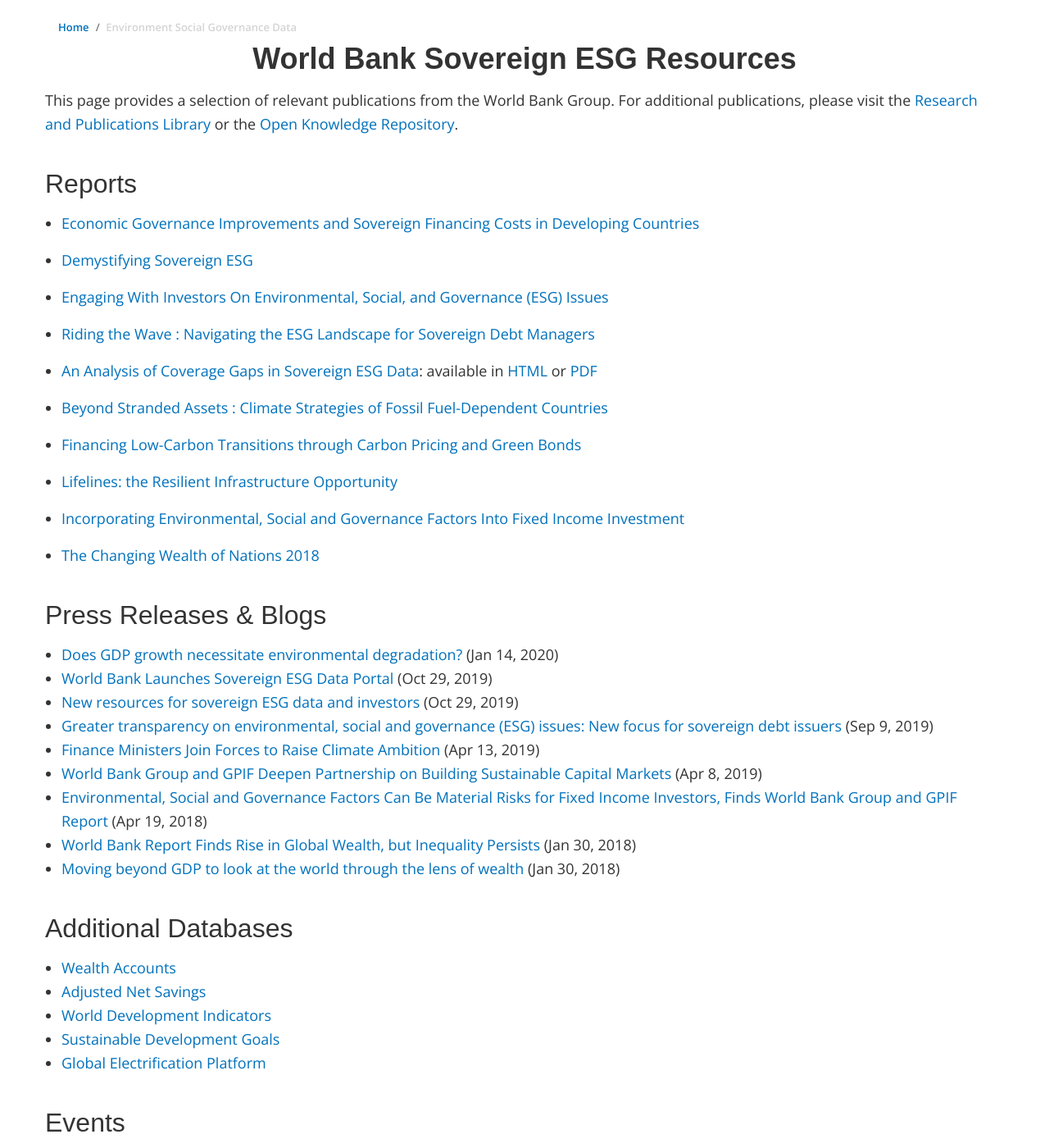
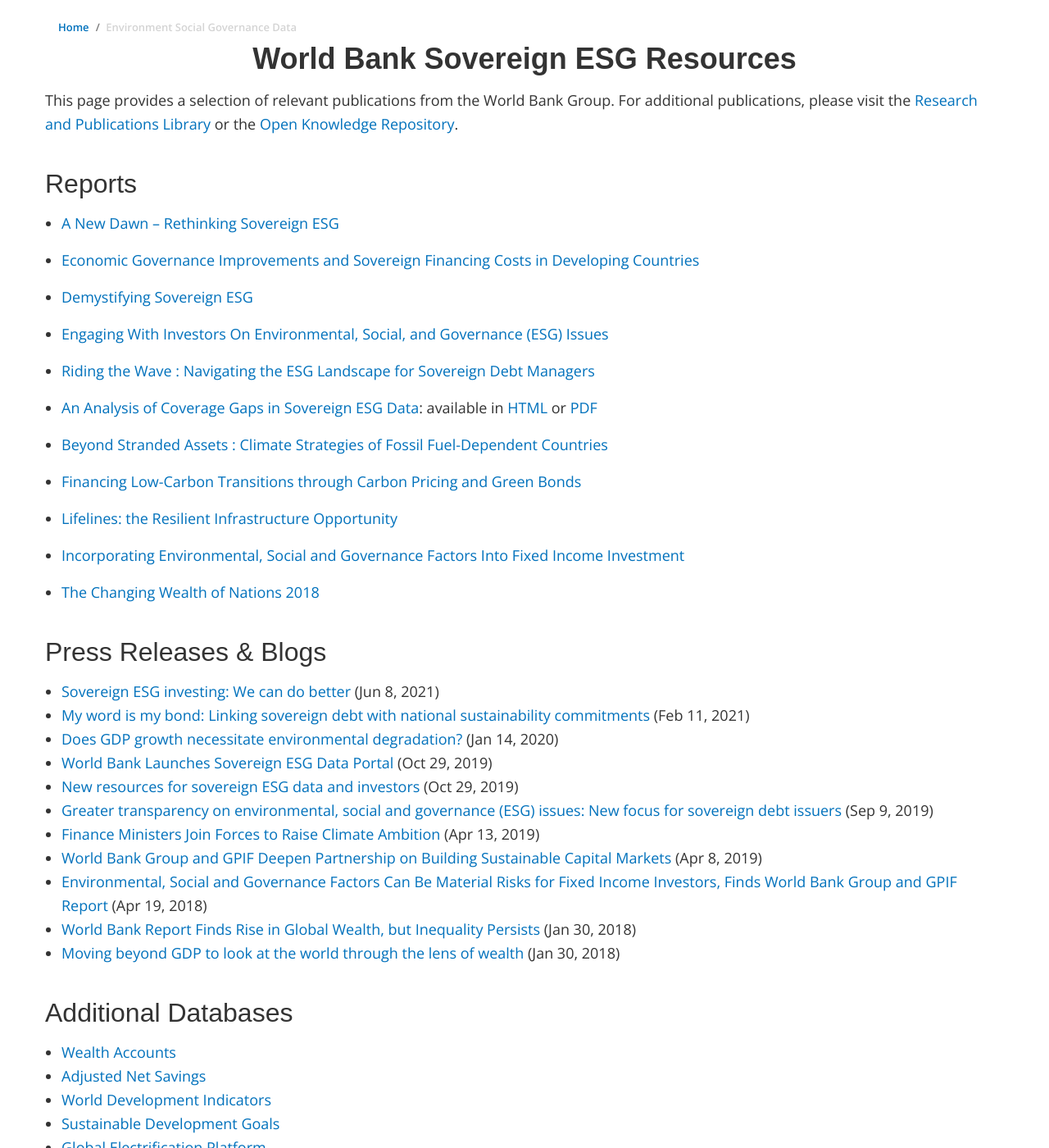
Before and after one commit to tgherzog/wbg-esg-website, a Jekyll site: the page built from research.md, in a window 1280 px wide and 1400 px high, scrolled down 479 px. Shown: the whole window at 82% size. Built offline with Jekyll 4.4.1, drawn with Linux system fonts in a browser that asks for light colours; nearby versions of some CDN libraries; some web fonts are replaced; library files that are not in the unit come from our copies.

Commit message:
Latest reports

```diff
--- a/index.html
+++ b/index.html
@@ -347,7 +347,7 @@
                 </ol>
                 <div class="lp__card_list_horizontal">
                           <ul class="lp__card_list">
-                    <li class="lp__card_list_item"> <span class="card_link"> <a href="research.html">Read More</a> </span> </li>
+                    <li class="lp__card_list_item"> <span class="card_link"> <a href="research.html">More Resources</a> </span> </li>
                   </ul>
                         </div>
               </div>
--- a/research.md
+++ b/research.md
@@ -7,6 +7,9 @@
 or the [Open Knowledge Repository](https://openknowledge.worldbank.org).
 
 ### Reports
+
+* [A New Dawn – Rethinking Sovereign ESG](https://documents.worldbank.org/curated/en/694901623100755591)
+  <!-- (Jun 7, 2021) -->
 
 * [Economic Governance Improvements and Sovereign Financing Costs in Developing Countries](https://documents.worldbank.org/curated/en/565681620234717531)
   <!-- (May 5, 2021) -->
@@ -40,6 +43,10 @@
 
 ### Press Releases & Blogs
 
+* [Sovereign ESG investing: We can do better](https://blogs.worldbank.org/psd/sovereign-esg-investing-we-can-do-better)
+  (Jun 8, 2021)
+* [My word is my bond: Linking sovereign debt with national sustainability commitments](https://blogs.worldbank.org/climatechange/my-word-my-bond-linking-sovereign-debt-national-sustainability-commitments)
+  (Feb 11, 2021)
 * [Does GDP growth necessitate environmental degradation?](https://blogs.worldbank.org/opendata/does-gdp-growth-necessitate-environmental-degradation)
   (Jan 14, 2020)
 * [World Bank Launches Sovereign ESG Data Portal](https://www.worldbank.org/en/news/press-release/2019/10/29/world-bank-launches-sovereign-esg-data-portal)
```
